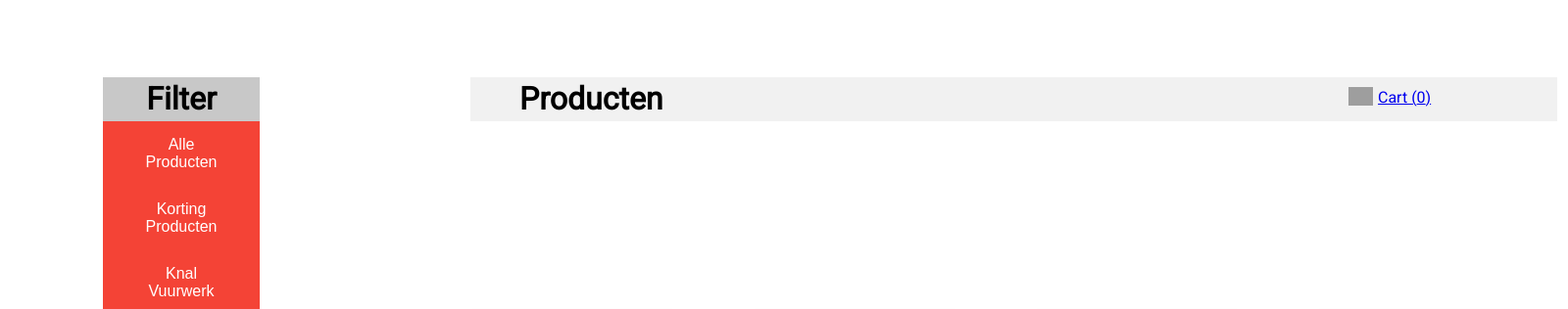
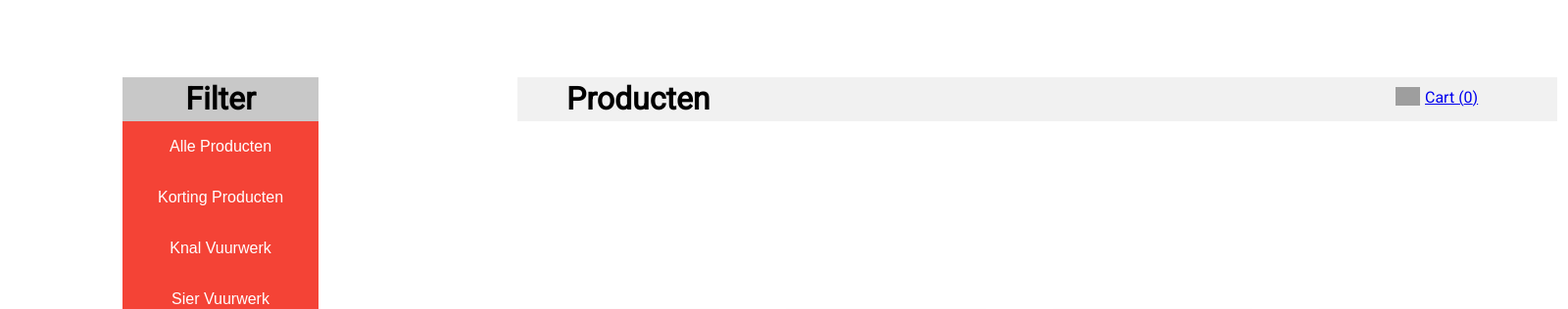
Before and after one commit to Yversio/Vuurwerk_Webshop, a PHP site: page / in a window 1600 px wide. Shown: the part 801-1117 px from the top of the page at 98% size. Run offline with PHP 8.4, Linux system fonts and the light colour scheme; grey boxes are pictures that could not be loaded.

Commit message:
Update style.css

```diff
--- a/Vuurwerk_winkel/Ricardo/src/styles/style.css
+++ b/Vuurwerk_winkel/Ricardo/src/styles/style.css
@@ -18,8 +18,8 @@
 
 .side_nav_producten {
   list-style-type: none;
-  margin-left: 105px;
-  width: 160px;
+  margin-left: 125px;
+  width: 200px;
   background-color: #f1f1f1;
 }
 
@@ -27,11 +27,12 @@
   border: none;
   background-color: #f44336;
   color: white;
-  padding: 15px 32px;
+  padding: 17px 32px;
   text-align: center;
   text-decoration: none;
   display: inline-block;
   font-size: 16px;
+  width: 200px;
 }
 
 .side_nav_producten > li > button:hover {
@@ -42,22 +43,22 @@
 .top_bar_producten {
   background-color: #f1f1f1;
   position: absolute;
-  margin-left: 30rem;
+  margin-left: 33rem;
 }
 
 #Producten > div {
   margin-top: 80px;
-  margin-bottom: 30px;
+  margin-bottom: 100px;
 }
 
 #top_bar_text {
   margin-left: 50px;
-  margin-right: 57rem;
+  margin-right: 54rem;
 }
 
 #product_title_filter {
-    margin-left: 105px;
-    width: 160px;
+    margin-left: 125px;
+    width: 200px;
     text-decoration: none;
     background-color: #C8C8C8;
     text-align: center;
@@ -85,7 +86,7 @@
   transition: 0.3s;
   width: 13%;
   border-radius: 5px;
-  margin-left: 30rem;
+  margin-left: 33rem;
   position: absolute;
   top: 65rem;
 }
@@ -99,7 +100,7 @@
   transition: 0.3s;
   width: 13%;
   border-radius: 5px;
-  margin-left: 48rem;
+  margin-left: 50rem;
   position: absolute;
   top: 65rem;
 }
@@ -113,7 +114,7 @@
   transition: 0.3s;
   width: 13%;
   border-radius: 5px;
-  margin-left: 66rem;
+  margin-left: 67rem;
   position: absolute;
   top: 65rem;
 }
```
